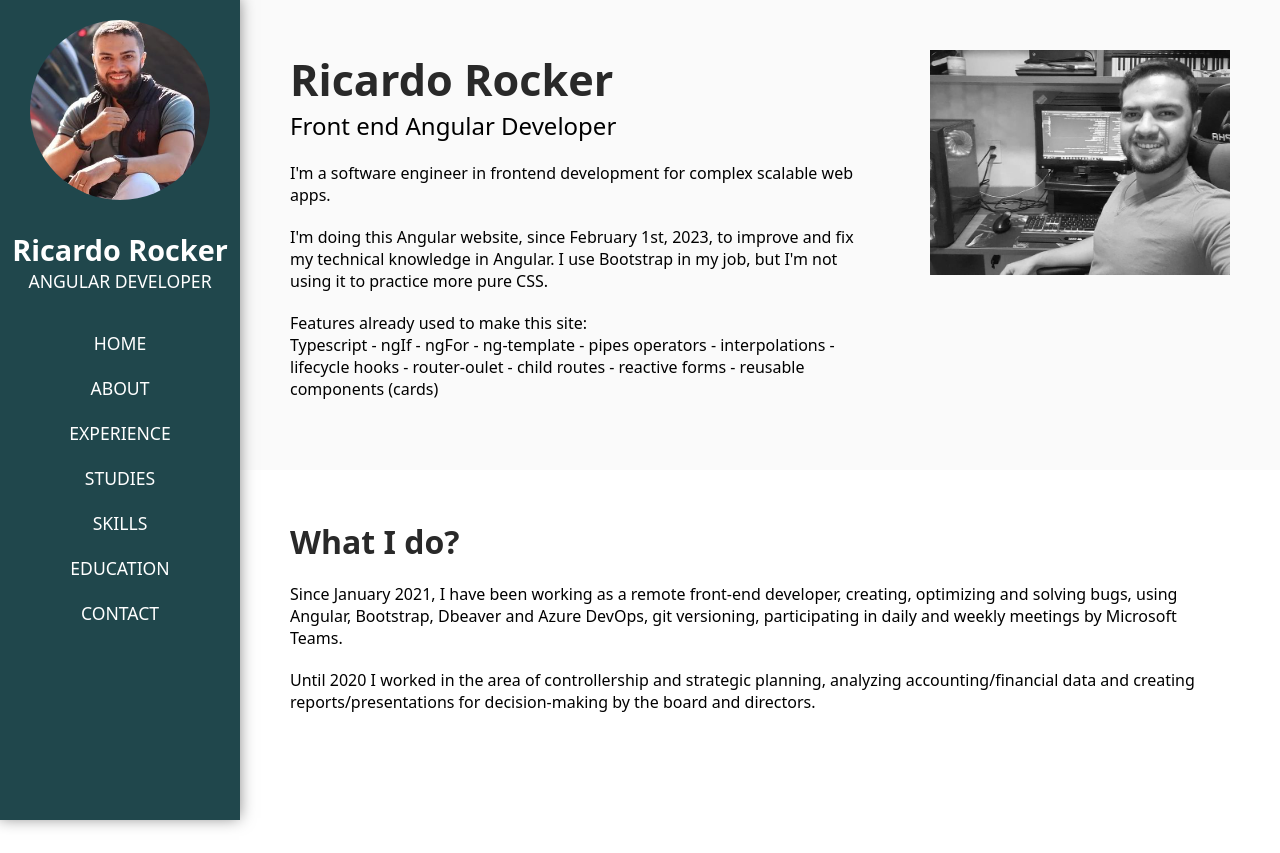
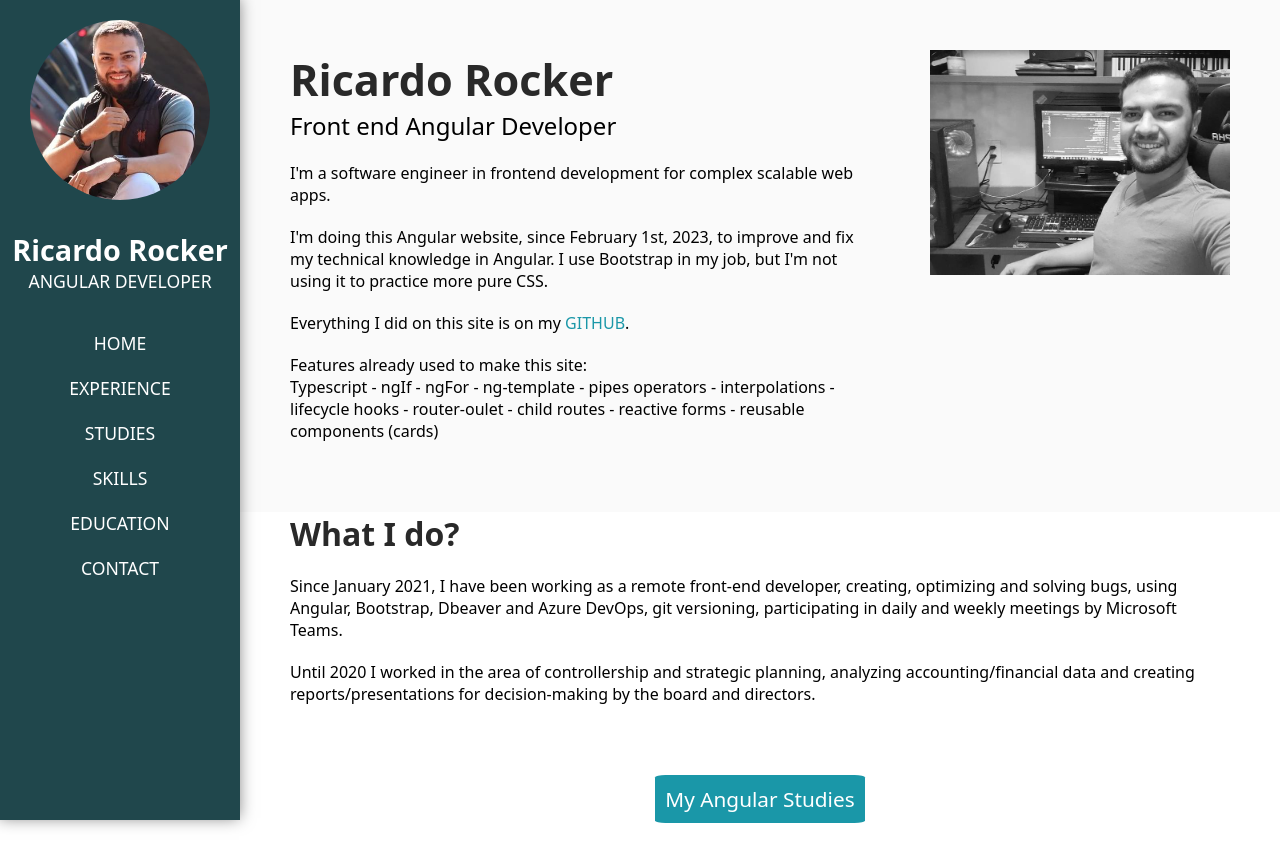
Before and after one commit to ricardorocker/my-angular-site, an Angular app: page / in a window 1280 px wide. Before the commit the page ends 800 px from the top, so only its background shows below. Built offline with nearby package versions, Linux system fonts and the light colour scheme.

Commit message:
Update style and home content text

```diff
--- a/src/app/components/default-layout/default-layout.component.css
+++ b/src/app/components/default-layout/default-layout.component.css
@@ -12,7 +12,7 @@
   width: calc(100% - 240px);
   overflow: hidden;
   overflow-y: auto;
-  height: calc(100vh - 30px);
+  padding-bottom: 30px;
 }
 
 /* TODO: Mudar para m-w:750px e criar lógica de icones */
--- a/src/app/components/nav-bar/nav-bar.component.ts
+++ b/src/app/components/nav-bar/nav-bar.component.ts
@@ -10,7 +10,7 @@ export class NavBarComponent implements OnInit {
 
   pages: Array<{ route: string, name: string, icon: string }> = [
     { route: '/', name: 'Home', icon: '../../../assets/home.png' },
-    { route: '/about', name: 'About', icon: '../../../assets/about.png' },
+    // { route: '/about', name: 'About', icon: '../../../assets/about.png' },
     { route: '/experience', name: 'Experience', icon: '../../../assets/experience.png' },
     { route: '/projects', name: 'Studies', icon: '../../../assets/project.png' },
     { route: '/skills', name: 'Skills', icon: '../../../assets/skills.png' },
--- a/src/app/views/home/home.component.css
+++ b/src/app/views/home/home.component.css
@@ -35,7 +35,7 @@
 }
 
 .overview-section {
-  padding: 50px;
+  padding: 0 50px 50px 50px ;
 }
 
 .overview-title {
--- a/src/app/views/home/home.component.html
+++ b/src/app/views/home/home.component.html
@@ -8,6 +8,7 @@
     <p>
       I'm doing this Angular website, since February 1st, 2023, to improve and fix my technical knowledge in Angular. I use Bootstrap in my job, but I'm not using it to practice more pure CSS.
     </p>
+    <p>Everything I did on this site is on my <a class="social-media" href="https://github.com/ricardorocker" target="_blank">github</a>.</p>
     <p>
       Features already used to make this site: <br>
       Typescript - ngIf - ngFor - ng-template - pipes operators - interpolations - lifecycle hooks - router-oulet - child routes - reactive forms - reusable components (cards)
--- a/src/styles.css
+++ b/src/styles.css
@@ -47,6 +47,17 @@
   padding: 6px;
 }
 
+.social-media {
+  text-transform: uppercase;
+  color: #1a97a8;
+  text-decoration: none;
+}
+
+.social-media:hover {
+  color: #20474c;
+  cursor: pointer;
+}
+
 
 @media (max-width: 750px) {
   .default-component {
```
